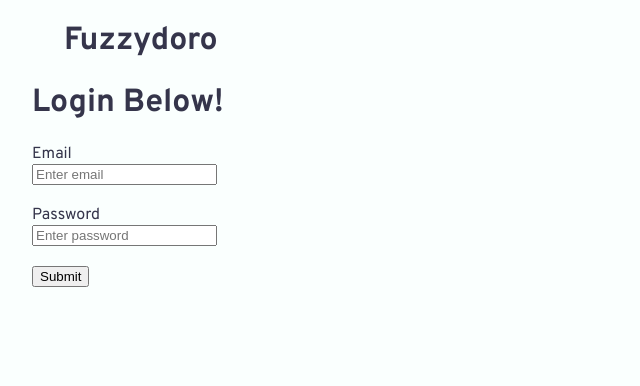
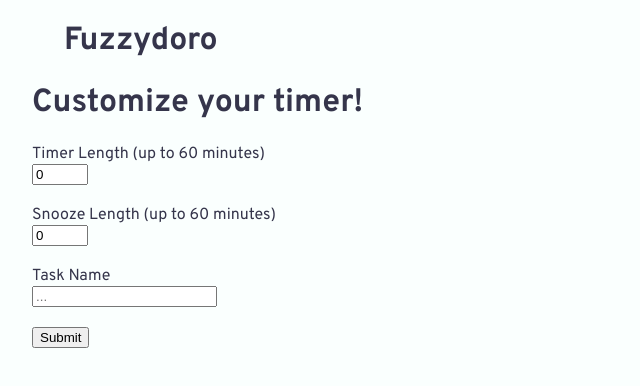
Before and after one commit to randomicons/fuzzydoro, a React (Create React App) app in the folder app/: page /timer in a window 1280 px wide. Before the commit this address led to /login. Shown: the top 386 px of the page, without its empty margins (0-640 px from the left). Built offline with nearby package versions, Linux system fonts and the light colour scheme.

Commit message:
Can customize your timer

```diff
--- /dev/null
+++ b/app/src/components/MakeTimer.tsx
@@ -0,0 +1,72 @@
+import React, {useState} from "react"
+
+
+interface makeTimerProps {
+    onSubmit: any
+}
+
+export default function MakeTimer(props: makeTimerProps) {
+
+  const [timerLength, setTimerLength] = useState(0)
+  const [snoozeLength, setSnoozeLength] = useState(0)
+  const [taskName, setTaskName] = useState('')
+
+  // const onSubmit = (e: any) => {
+  //   return (
+  //       <Timer
+  //         originalTime={timerLength}
+  //         snoozeTime={snoozeLength}
+  //         taskName={taskName} />
+  //   )
+  // }
+
+  return (
+    <form onSubmit={props.onSubmit}>
+      <h1>Customize your timer!</h1>
+      <label>
+        Timer Length (up to 60 minutes) <br/>
+        <input
+          type="number"
+          name="timerLength"
+          placeholder="0"
+          min="0"
+          max="60"
+          value={timerLength}
+          onChange={(e) => setTimerLength(parseInt(e.target.value))}
+          required
+        />
+      </label>
+      <br />
+      <br />
+      <label>
+        Snooze Length (up to 60 minutes) <br/>
+        <input
+          type="number"
+          name="snoozeLength"
+          placeholder="0"
+          min="0"
+          max="60"
+          value={snoozeLength}
+          onChange={(e) => setSnoozeLength(parseInt(e.target.value))}
+          required
+        />
+      </label>
+      <br />
+      <br />
+      <label>
+        Task Name <br/>
+        <input
+          type="Text"
+          name="taskName"
+          placeholder="..."
+          value={taskName}
+          onChange={(e) => setTaskName(e.target.value)}
+          required
+        />
+      </label>
+      <br />
+      <br />
+      <input type="submit" value="Submit" />
+    </form>
+  )
+}
--- a/app/src/components/Timer.tsx
+++ b/app/src/components/Timer.tsx
@@ -1,32 +1,38 @@
 import React from "react"
-import {Redirect, RouteComponentProps} from "@reach/router"
 
 
-type Props = RouteComponentProps
+interface timerProps {
+  originalTime: number
+  snoozeTime: number
+  taskName: string
+}
 
 interface timerState {
-    timeRemaining: number
-    running: boolean
+  originalTime: number
+  timeRemaining: number
+  snoozeTime: number
+  running: boolean
+  taskName: string
 }
 
-export default class Timer extends React.Component<Props, timerState> {
+export default class Timer extends React.Component<timerProps, timerState> {
 
   audio = new Audio('/alarm.mp3')
   minute = 60000
   second = 1000
   timerID = 0
-  originalTime = 0.1 * this.minute
-  snoozeTime = 0.05 * this.minute
+  // originalTime = 0.1 * this.minute
+  // snoozeTime = 0.05 * this.minute
 
-  constructor(props : Props) {
+  constructor(props: timerProps) {
     super(props)
     this.state = {
-      timeRemaining: this.originalTime,
-      running: false
+      originalTime: props.originalTime * this.minute,
+      timeRemaining: props.originalTime * this.minute,
+      snoozeTime: props.snoozeTime * this.minute,
+      running: false,
+      taskName: props.taskName
     }
-  }
-
-  componentDidMount() {
   }
 
   tick() {
@@ -82,7 +88,7 @@ export default class Timer extends React.Component<Props, timerState> {
   }
 
   snooze() {
-    this.setState((state, props) => ({timeRemaining: this.snoozeTime}))
+    this.setState((state, props) => ({timeRemaining: this.state.snoozeTime}))
     this.tick()
   }
 
@@ -90,15 +96,11 @@ export default class Timer extends React.Component<Props, timerState> {
     clearInterval(this.timerID)
     this.setState((state, props) => ({
       running: false,
-      timeRemaining: this.originalTime
+      timeRemaining: this.state.originalTime
     }))
   }
 
   render() {
-    if (document.cookie.indexOf('token=') === -1) {
-        return <Redirect to="/login" noThrow />
-    }
-
     let minutes = Math.floor(this.state.timeRemaining / this.minute)
     let seconds = Math.floor(this.state.timeRemaining % this.minute / this.second)
     let seconds_string = seconds < 10 ? '0' + seconds : '' + seconds
--- a/app/src/pages/App.tsx
+++ b/app/src/pages/App.tsx
@@ -2,10 +2,10 @@ import React from "react"
 import {navigate, Router} from "@reach/router"
 import styles from "./App.module.scss"
 import Home from "./Home";
+import TimerPage from "./TimerPage"
 
 import Login from "../components/Login"
 import SignUp from "../components/SignUp"
-import Timer from "../components/Timer"
 
 export default function App() {
 
@@ -19,7 +19,7 @@ export default function App() {
           <Home path={"/"}/>
           <SignUp path={"/signup"}/>
           <Login path={"/login"}/>
-          <Timer path={"/timer"}/>
+          <TimerPage path={"/timer"}/>
         </Router>
       </div>
     </>
--- /dev/null
+++ b/app/src/pages/TimerPage.tsx
@@ -0,0 +1,43 @@
+import React, {useState} from "react"
+import {RouteComponentProps} from "@reach/router"
+
+import MakeTimer from '../components/MakeTimer'
+import Timer from '../components/Timer'
+
+
+type Props = RouteComponentProps
+
+// interface timerPageState {
+//   timerLength: number
+//   snoozeLength: number
+//   taskName: string
+// }
+
+export default function TimerPage(props: Props) {
+
+  const [timerLength, setTimerLength] = useState(0)
+  const [snoozeLength, setSnoozeLength] = useState(0)
+  const [taskName, setTaskName] = useState('')
+  const [submitted, setSubmitted] = useState(false)
+
+  const onSubmit = (e: any) => {
+    setSubmitted(true)
+    setTimerLength(e.target.timerLength.value)
+    setSnoozeLength(e.target.snoozeLength.value)
+    setTaskName(e.target.taskName.value)
+    e.preventDefault()
+  }
+
+  if (!submitted) {
+    return <MakeTimer onSubmit={onSubmit} />
+  } else {
+    return (
+        <Timer
+          originalTime={timerLength}
+          snoozeTime={snoozeLength}
+          taskName={taskName}
+        />
+    )
+  }
+
+}
```
